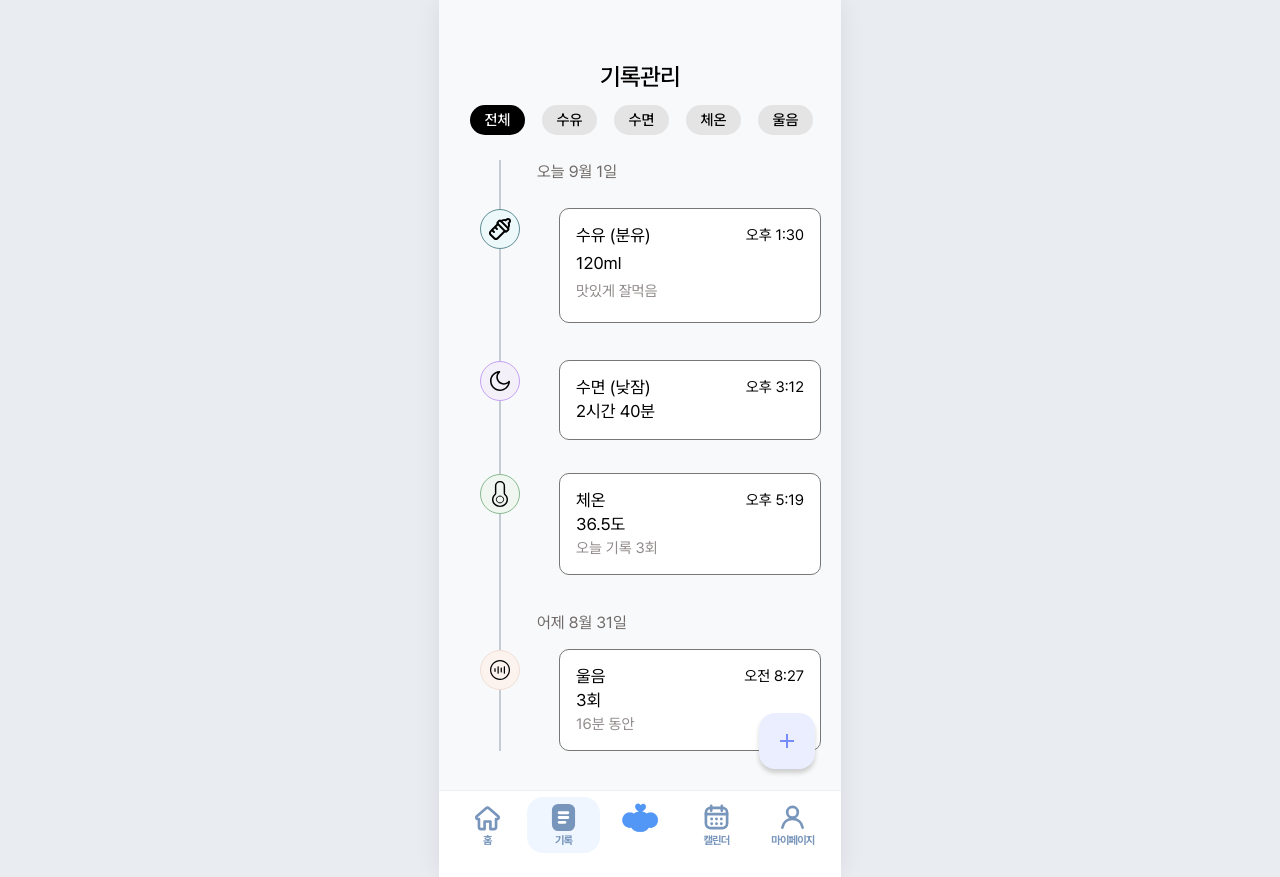
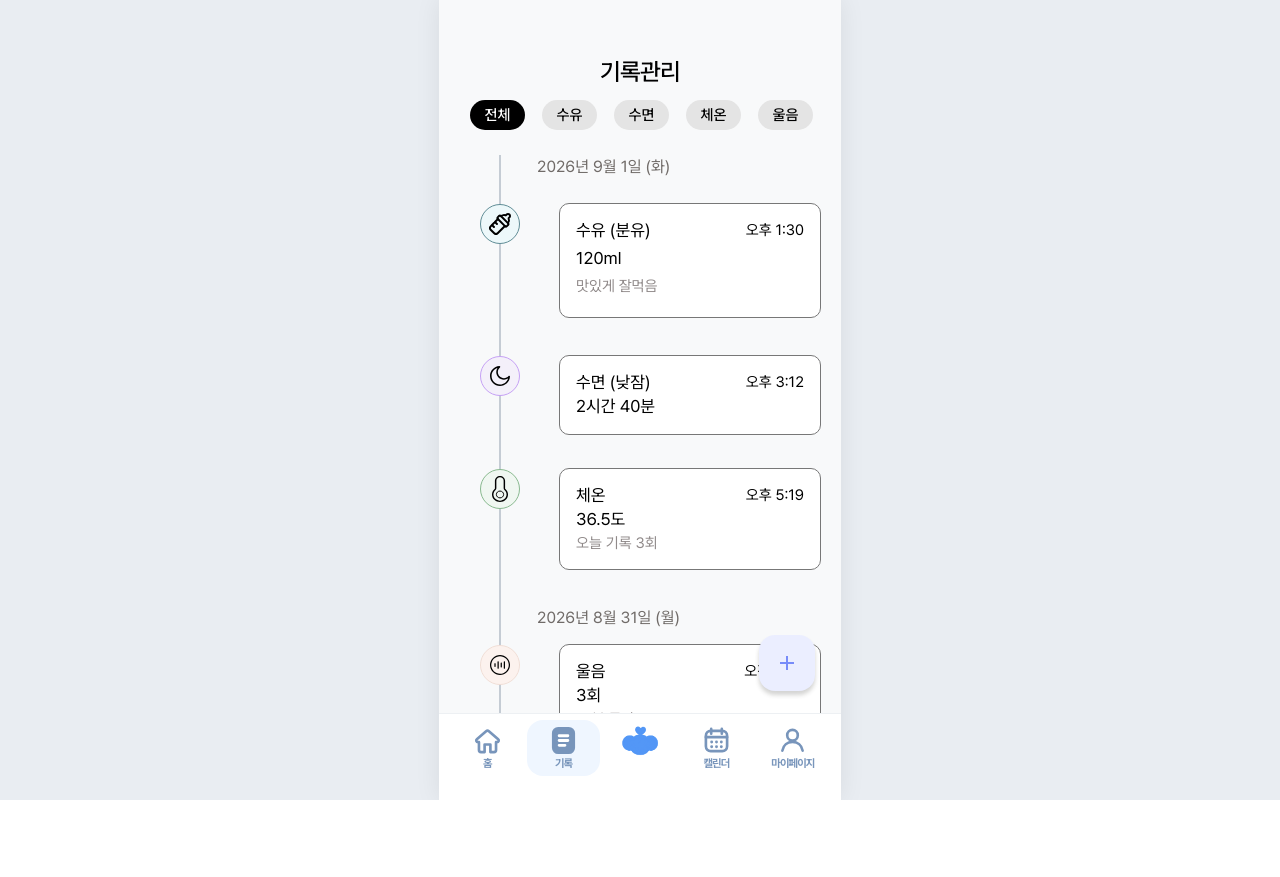
Before and after one commit to DGSW-SELECT/BABI-web, a React (Vite) app: page / in a window 1280 px wide. After the commit the page ends 800 px from the top, so only its background shows below. Built offline with nearby package versions, Linux system fonts and the light colour scheme.

Commit message:
feat: 공동 육아 관리 페이지 웹 뷰 구현

```diff
--- a/src/domain/care-record/CareRecordPage.tsx
+++ b/src/domain/care-record/CareRecordPage.tsx
@@ -1,5 +1,6 @@
-import { useState, type CSSProperties } from "react";
+import { useRef, useState, type CSSProperties } from "react";
 import Footer from "../../global/navigation/Footer";
+import { formatRecordDate, getRecordDateLabel, parseRecordDate } from "./record-date";
 import "./care-record.css";
 
 type Category = "수유" | "울음" | "수면" | "체온";
@@ -97,9 +98,16 @@ function RecordForm({ category, onSave }: { category: Category; onSave: (record:
       const selection = String(data.get("selection") ?? "").trim();
       const value = String(data.get("value") ?? "").trim();
       const memo = String(data.get("memo") ?? "").trim();
+      const date = parseRecordDate(String(data.get("date") ?? ""));
+      if (!date) {
+        const dateInput = event.currentTarget.elements.namedItem("date") as HTMLInputElement;
+        dateInput.setCustomValidity("올바른 날짜를 입력해주세요. 예: 2026. 10. 21 또는 2026-10-21");
+        dateInput.reportValidity();
+        return;
+      }
       onSave({
         id: crypto.randomUUID(),
-        date: String(data.get("date") ?? "").trim(),
+        date: formatRecordDate(date),
         category,
         title: category === "수유" || category === "수면" ? `${category} (${selection})` : category,
         value: category === "울음" ? selection : value,
@@ -110,16 +118,25 @@ function RecordForm({ category, onSave }: { category: Category; onSave: (record:
     }}>
       <label className="record-field">
         <span>{settings.label}</span>
-        <span className="record-select-wrap">
-          <select name="selection" aria-label={settings.label} defaultValue={settings.selection}>
-            <option>{settings.selection}</option>
-          </select>
-          <img src={asset("chevron")} alt="" />
-        </span>
+        <input
+          name="selection"
+          required
+          aria-label={settings.label}
+          type="text"
+          defaultValue={settings.selection}
+        />
       </label>
       <label className="record-field">
         <span>날짜</span>
-        <input name="date" required aria-label="날짜" type="text" defaultValue="2026. 09. 01 (화)" />
+        <input
+          name="date"
+          required
+          aria-label="날짜"
+          type="text"
+          defaultValue={formatRecordDate(new Date())}
+          placeholder="YYYY. MM. DD"
+          onInput={(event) => event.currentTarget.setCustomValidity("")}
+        />
       </label>
       <label className="record-field">
         <span>{settings.valueLabel}</span>
@@ -145,6 +162,7 @@ function RecordForm({ category, onSave }: { category: Category; onSave: (record:
 }
 
 export default function CareRecordPage() {
+  const scrollRef = useRef<HTMLDivElement>(null);
   const [records, setRecords] = useState<CareRecord[]>(initialRecords);
   const [filter, setFilter] = useState<Category | "전체">("전체");
   const [adding, setAdding] = useState(false);
@@ -152,6 +170,8 @@ export default function CareRecordPage() {
   const visibleRecords = records.filter(
     (record) => filter === "전체" || record.category === filter,
   );
+  const recordDates = Array.from(new Set(visibleRecords.map((record) => record.date)))
+    .sort((a, b) => (parseRecordDate(b)?.getTime() ?? 0) - (parseRecordDate(a)?.getTime() ?? 0));
 
   return (
     <div className="record-app relative mx-auto w-full max-w-[402px] bg-[#f8f9fa] shadow-[0_0_24px_rgba(0,0,0,0.08)]">
@@ -218,6 +238,7 @@ export default function CareRecordPage() {
             </div>
             <div
               id="record-form-panel"
+              className="record-form-scroll"
               role="tabpanel"
               aria-labelledby={`record-tab-${categories.find((item) => item.name === category)?.icon}`}
             >
@@ -227,7 +248,6 @@ export default function CareRecordPage() {
                     setRecords((previous) => [record, ...previous]);
                     setFilter("전체");
                     setAdding(false);
-                    window.scrollTo({ top: 0 });
                   }} />
                 </div>
               ))}
@@ -243,15 +263,19 @@ export default function CareRecordPage() {
                     type="button"
                     aria-pressed={filter === item}
                     className={filter === item ? "selected" : ""}
-                    onClick={() => setFilter(item)}
+                    onClick={() => {
+                      setFilter(item);
+                      scrollRef.current?.scrollTo({ top: 0 });
+                    }}
                   >
                     {item}
                   </button>
                 ),
               )}
             </nav>
+            <div className="record-list-scroll" ref={scrollRef} role="region" aria-label="기록 목록" tabIndex={0}>
               <div className="record-timeline">
-              {Array.from(new Set(visibleRecords.map((record) => record.date))).map((date) => {
+                {recordDates.map((date) => {
                   const group = visibleRecords.filter(
                     (record) => record.date === date,
                   );
@@ -262,7 +286,7 @@ export default function CareRecordPage() {
                         key={date}
                         aria-label={`${date} 기록`}
                       >
-                      <h2>{date === "2026. 09. 01 (화)" ? "오늘 9월 1일" : date === "2026. 08. 31 (월)" ? "어제 8월 31일" : date}</h2>
+                        <h2>{getRecordDateLabel(date)}</h2>
                         <ul>
                           {group.map((record) => (
                             <li className="record-entry" key={record.id}>
@@ -305,6 +329,7 @@ export default function CareRecordPage() {
                   );
                 })}
               </div>
+            </div>
             <button
               className="record-add-button"
               type="button"
--- a/src/domain/care-record/care-record.css
+++ b/src/domain/care-record/care-record.css
@@ -9,12 +9,28 @@
   font-family:
     "BABI Pretendard", Pretendard, "Noto Sans KR", system-ui, sans-serif;
   color: #000;
-  min-height: max(874px, 100svh);
+  display: flex;
+  flex-direction: column;
+  height: 100%;
+  max-height: 874px;
+  min-height: 0;
+  overflow: hidden;
+}
+.record-app > footer {
+  position: relative;
+  flex-shrink: 0;
+  padding-bottom: max(24px, env(safe-area-inset-bottom));
 }
 .record-main {
-  padding: 60px 20px 126px;
+  position: relative;
+  display: flex;
+  flex: 1;
+  flex-direction: column;
+  min-height: 0;
+  padding: clamp(20px, 6.86dvh, 60px) 20px 0;
 }
 .record-header {
+  flex-shrink: 0;
   position: relative;
   display: flex;
   align-items: center;
@@ -33,12 +49,12 @@
 }
 .record-app button:focus-visible,
 .record-app input:focus-visible,
-.record-app textarea:focus-visible,
-.record-app select:focus-visible {
+.record-app textarea:focus-visible {
   outline: 2px solid #7895bb;
   outline-offset: 3px;
 }
 .record-filters {
+  flex-shrink: 0;
   display: flex;
   justify-content: space-between;
   gap: 8px;
@@ -59,6 +75,29 @@
 .record-filters button.selected {
   color: white;
   background: #000;
+}
+.record-list-scroll,
+.record-form-scroll {
+  flex: 1;
+  min-height: 0;
+  overflow-x: hidden;
+  overflow-y: auto;
+  overscroll-behavior-y: contain;
+  scrollbar-width: thin;
+  scrollbar-color: #c5ccd4 transparent;
+  -webkit-overflow-scrolling: touch;
+}
+.record-list-scroll {
+  padding-bottom: 100px;
+  scroll-padding-block: 16px 100px;
+}
+.record-list-scroll:focus-visible {
+  outline: 2px solid #7895bb;
+  outline-offset: -2px;
+}
+.record-form-scroll {
+  padding-bottom: 20px;
+  scroll-padding-block: 16px;
 }
 .record-timeline {
   --timeline-axis: 41px;
@@ -136,6 +175,7 @@
   height: 20px;
 }
 .record-card {
+  overflow-wrap: anywhere;
   padding: 14px 16px;
   border: 0.5px solid #777;
   border-radius: 10px;
@@ -178,7 +218,7 @@
 .record-add-button {
   position: absolute;
   right: 26px;
-  bottom: 108px;
+  bottom: 22px;
   display: grid;
   place-items: center;
   width: 56px;
@@ -196,7 +236,7 @@
   height: 14px;
 }
 .record-add {
-  padding-bottom: 106px;
+  padding-bottom: 0;
 }
 .record-add .record-header {
   height: 54px;
@@ -218,6 +258,7 @@
   height: 16.3409px;
 }
 .record-category-tabs {
+  flex-shrink: 0;
   display: grid;
   grid-template-columns: repeat(4, minmax(0, 1fr));
   height: 50px;
@@ -243,9 +284,6 @@
   background: color-mix(in srgb, var(--category-color) 10%, white);
   border-color: var(--category-color);
 }
-.record-category-tabs button:hover {
-  background: color-mix(in srgb, var(--category-color) 7%, white);
-}
 .record-category-tabs img {
   flex-shrink: 0;
 }
@@ -266,7 +304,6 @@
   line-height: 19px;
 }
 .record-field input,
-.record-field select,
 .record-field textarea {
   width: 100%;
   min-width: 0;
@@ -280,23 +317,6 @@
   font-size: 14px;
   font-weight: 500;
   line-height: 20px;
-}
-.record-select-wrap {
-  position: relative;
-}
-.record-field select {
-  appearance: none;
-  padding-right: 36px;
-  color: #8a8f93;
-  cursor: pointer;
-}
-.record-select-wrap img {
-  position: absolute;
-  right: 13px;
-  top: 22px;
-  width: 11px;
-  height: 6px;
-  pointer-events: none;
 }
 .record-optional {
   color: #8a8f93;
--- /dev/null
+++ b/src/domain/care-record/record-date.ts
@@ -0,0 +1,45 @@
+const weekdays = ["일", "월", "화", "수", "목", "금", "토"];
+
+export function parseRecordDate(value: string): Date | null {
+  const match = value
+    .trim()
+    .match(
+      /^(\d{4})\s*[./-]\s*(\d{1,2})\s*[./-]\s*(\d{1,2})\s*\.?\s*(?:\([일월화수목금토]\))?$/,
+    );
+  if (!match) return null;
+  const [, yearText, monthText, dayText] = match;
+  const year = Number(yearText);
+  const month = Number(monthText);
+  const day = Number(dayText);
+  const date = new Date(year, month - 1, day);
+  if (
+    year < 1000 ||
+    date.getFullYear() !== year ||
+    date.getMonth() !== month - 1 ||
+    date.getDate() !== day
+  )
+    return null;
+  return date;
+}
+
+export function formatRecordDate(date: Date): string {
+  const month = String(date.getMonth() + 1).padStart(2, "0");
+  const day = String(date.getDate()).padStart(2, "0");
+  return `${date.getFullYear()}. ${month}. ${day} (${weekdays[date.getDay()]})`;
+}
+
+export function getRecordDateLabel(value: string, today = new Date()): string {
+  const date = parseRecordDate(value);
+  if (!date) return value;
+  const yesterday = new Date(
+    today.getFullYear(),
+    today.getMonth(),
+    today.getDate() - 1,
+  );
+  const monthDay = `${date.getMonth() + 1}월 ${date.getDate()}일`;
+  if (formatRecordDate(date) === formatRecordDate(today))
+    return `오늘 ${monthDay}`;
+  if (formatRecordDate(date) === formatRecordDate(yesterday))
+    return `어제 ${monthDay}`;
+  return `${date.getFullYear()}년 ${monthDay} (${weekdays[date.getDay()]})`;
+}
--- a/src/index.css
+++ b/src/index.css
@@ -9,11 +9,15 @@
   body {
     background: #e9edf2;
     min-width: 320px;
-    min-height: 100svh;
+    height: 100dvh;
+    overflow: hidden;
     margin: 0;
   }
 
   #root {
-    min-height: 100svh;
+    display: grid;
+    place-items: center;
+    height: 100%;
+    min-height: 0;
   }
 }
```
Lines whose indentation alone changed are shown as unchanged.
